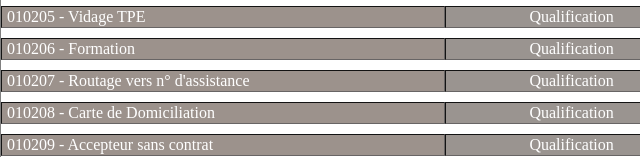
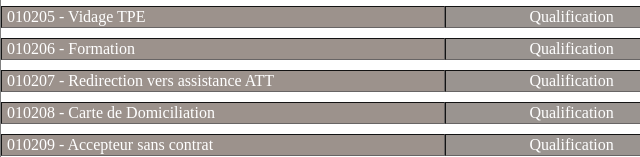
Before and after one commit to EnzoCALL/AVEM-Index, a plain HTML site: page tables/CodesObjet.html in a window 1280 px wide. Shown: the part 643-800 px from the top of the page, 0-640 px from the left. Drawn offline with Linux system fonts and the light colour scheme.

Commit message:
Update CodesObjet.html

```diff
--- a/tables/CodesObjet.html
+++ b/tables/CodesObjet.html
@@ -67,7 +67,7 @@
 <tr class="sep" style=""></tr>
 <tr class="l" style=""><td class="gsi">010206 - Formation</td><td class="jsi">Qualification</td><td class="nsi">Assistance téléphonique</td><td style="" class="bsi">Info / Demandes</td></tr>
 <tr class="sep" style=""></tr>
-<tr class="l" style=""><td class="gsi">010207 - Routage vers n° d'assistance</td><td class="jsi">Qualification</td><td class="nsi">Assistance téléphonique</td><td style="" class="bsi">Info / Demandes</td></tr>
+<tr class="l" style=""><td class="gsi">010207 - Redirection vers assistance ATT</td><td class="jsi">Qualification</td><td class="nsi">Assistance téléphonique</td><td style="" class="bsi">Info / Demandes</td></tr>
 <tr class="sep" style=""></tr>
 <tr class="l" style=""><td class="gsi">010208 - Carte de Domiciliation</td><td class="jsi">Qualification</td><td class="nsi">Assistance téléphonique</td><td style="" class="bsi">Info / Demandes</td></tr>
 <tr class="sep" style=""></tr>
```
